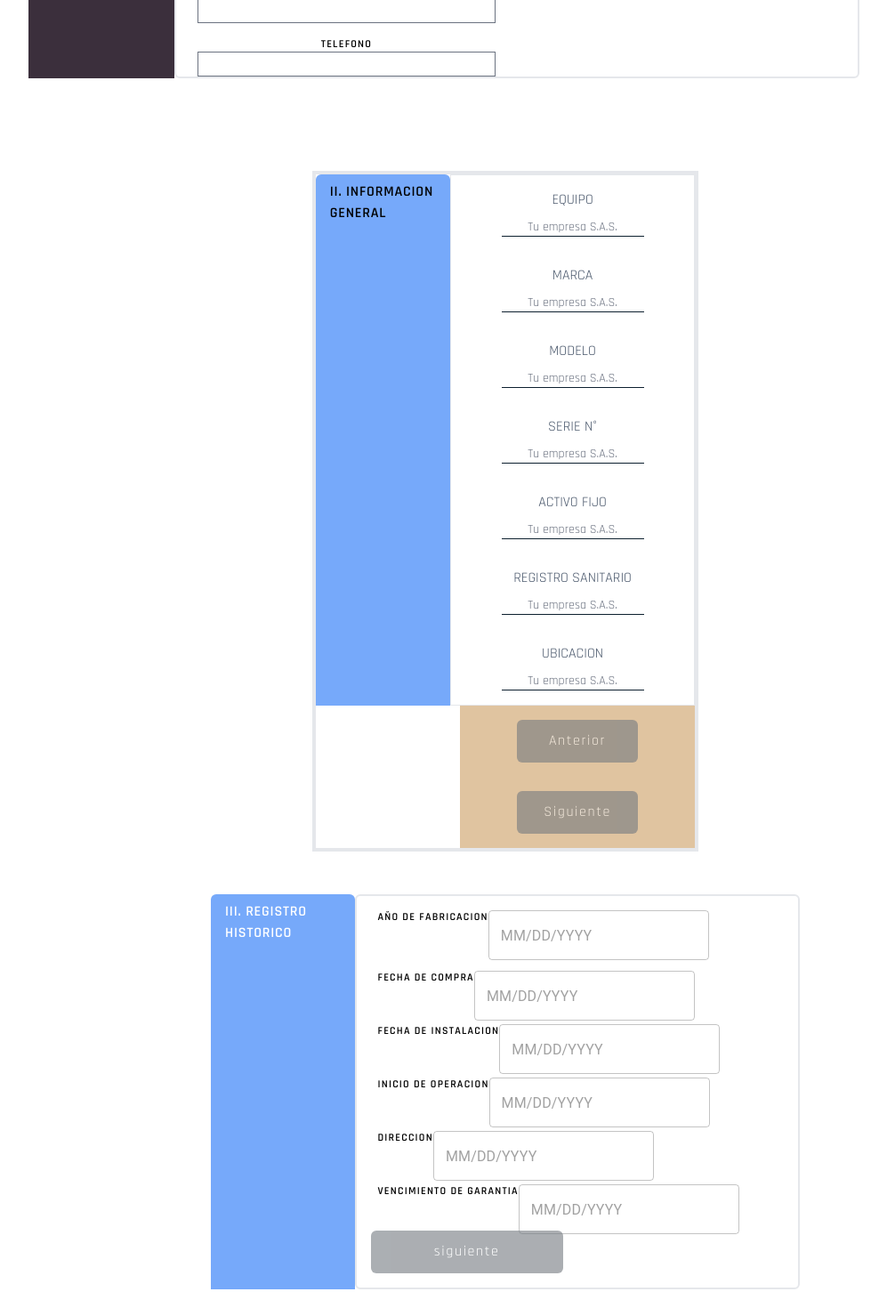
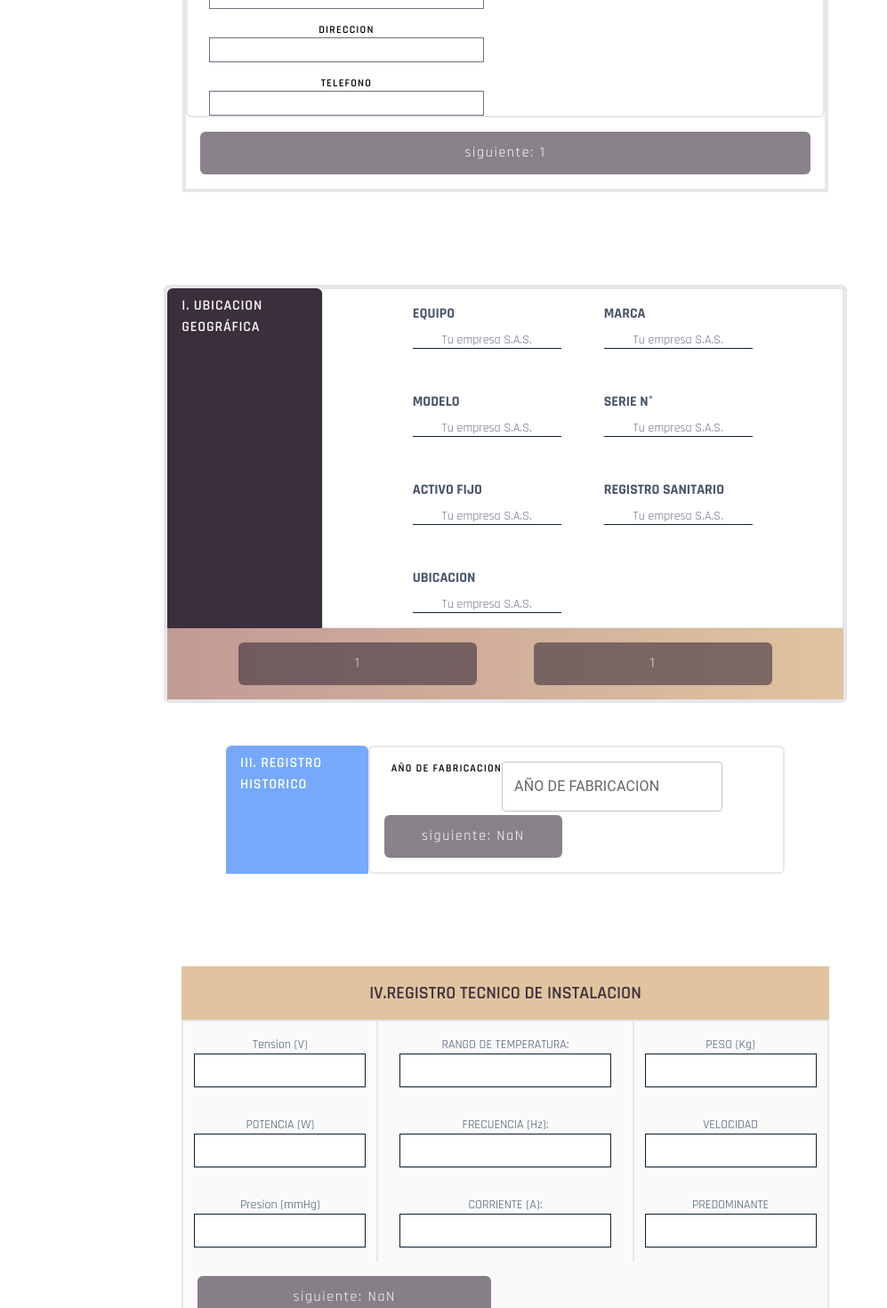
Before and after one commit to ccastri/yc.io, a Next.js app: page /documentos/hdv in a window 1280 px wide. Shown: the part 800-2270 px from the top of the page at 89% size, without its empty margins (72-1069 px from the left). Built offline with nearby package versions, Linux system fonts and the light colour scheme.

Commit message:
Finding my own pace

```diff
--- a/src/app/_components/FormStepper.tsx
+++ b/src/app/_components/FormStepper.tsx
@@ -20,7 +20,7 @@ const FormStepper: React.FC<IFormStep> = ({ setCurrentStep, stepNames, scrollToF
   };
 
   return (
-    <div className='w-[95%] mt-16 h-28 py-2 bg-[#FAFAFA] rounded-md border-2'>
+    <div className='w-[95%] mt-16 h-28 py-2 bg-[#FAFAFA] rounded-md border-2 opacity-10 hover:opacity-100'>
       <ol className="flex h-28  items-center w-full px-4 space-x-2 text-sm font-medium text-center text-gray-500  border-gray-200 rounded-lg shadow-sm dark:text-gray-400 sm:text-base dark:bg-gray-800 dark:border-gray-700 sm:p-4 sm:space-x-4 overflow-x-auto">
         {stepNames.map((step: string, index: number) => (
           <div key={index} onClick={() => handleClick(index)} className={`${!showAllSteps && index > 2 ? 'hidden' : ''}`}>
--- a/src/app/_components/HdvButton.tsx
+++ b/src/app/_components/HdvButton.tsx
@@ -5,14 +5,16 @@ type IFormButton ={
   nextStep?: ()=>void;
   prevStep?: ()=>void;
   title?: string;
+  currentStep?: number;
 }
-const HdvButton:React.FC<IFormButton> = ({onSubmit, title, nextStep, prevStep}) => {
+const HdvButton:React.FC<IFormButton> = ({onSubmit, currentStep, title, nextStep, prevStep}) => {
+  console.log(currentStep)
   return (
     <div className="col-span-5 items-end p-4 h-20">
         <button
-        className='  w-full col-span-5 hover:bg-[#123CD0] bg-[#747a80] hover:opacity-100 opacity-60  transform hover:scale-105 hover:ease-in-out px-4 py-2 rounded-md text-white transition-all duration-200  tracking-widest h-12'
+        className='  w-full col-span-5 hover:bg-[#123CD0] bg-[#3B2F3C] hover:opacity-100 opacity-60  transform hover:scale-105 hover:ease-in-out px-4 py-2 rounded-md text-white transition-all duration-200  tracking-widest h-12'
         onClick={onSubmit || nextStep || prevStep}
-        >{title? title: 'siguiente'}</button>
+        >{title? `${ currentStep!+1}` : `siguiente: ${ currentStep!+1}` }</button>
     </div>
   )
 }
--- a/src/app/_components/HdvI.tsx
+++ b/src/app/_components/HdvI.tsx
@@ -43,7 +43,7 @@ const HdvI:React.FC<stepOne> = ({nextStep, currentStep, onChange, errors}) => {
     console.log('data submitted');
   };
   return (
-    <div className='w-full xl:flex transition-all duration-150 h-full overflow-y-auto mb-20 bg-[#FFF]'>
+    <div className='w-full xl:flex flex-col transition-all duration-150 h-full mb-20 bg-[#FFF] border-4'>
       <div className='px-4 py-2 rounded-t-md flex flex-row bg-[#3B2F3C]'>
       <>{console.log(currentStep)}</>
         <h2 className='w-full text-[#FAFAFA] font-semibold tracking-wider'>I. UBICACION GEOGRÁFICA</h2>
@@ -76,7 +76,10 @@ const HdvI:React.FC<stepOne> = ({nextStep, currentStep, onChange, errors}) => {
         </div>
         <div className='col-span-5' />
       </form>
-        <HdvButton nextStep={nextStep} />
+      <div className='col-span-5'>
+
+        <HdvButton currentStep={currentStep} nextStep={nextStep} />
+      </div>
     </div>
   )
 }
--- a/src/app/_components/HdvII.tsx
+++ b/src/app/_components/HdvII.tsx
@@ -2,17 +2,21 @@
 import { DatePicker } from '@mui/x-date-pickers'
 import React, { ChangeEvent } from 'react'
 import HdvButton from './HdvButton'
-import { SubmitHandler, UseFormRegister, useForm } from 'react-hook-form';
+import { DeepMap, FieldError, SubmitHandler, UseFormRegister, useForm } from 'react-hook-form';
 import { FormFieldConfig } from '../documentos/hdv/page';
 export type stepSecondToLast = {
   prevStep: ()=>void;
   nextStep: ()=>void;
   onChange:(e: ChangeEvent<HTMLInputElement> | ChangeEvent<HTMLSelectElement>)=>void;
   onSubmit: ()=>void;
-  register: UseFormRegister<any>
+  register: any // Use your actual form data type here
   errors: any
+  validation: string | string[]
+    currentStep?: number;
+  // register: UseFormRegister<FormData>; // Use your actual form data type here
+  // errors: DeepMap<FormData, FieldError>
 }
-  const HdvII:React.FC<stepSecondToLast> = ({nextStep, prevStep, onChange, register, errors}) => {
+  const HdvII:React.FC<stepSecondToLast> = ({nextStep, currentStep, prevStep, onChange, register, errors, validation}) => {
 
 
   const formFields: FormFieldConfig[] = [
@@ -26,34 +30,37 @@ export type stepSecondToLast = {
   ];
 
   return (
-    <div className='w-full flex flex-col h-full mb-6 bg-[#FFF] border-4'>
-      <div className='w-full flex h-full bg-[#FFF]'>
-
-        <div className='px-4 py-2 rounded-t-md flex flex-row bg-blue-400'>
-
-      <h2 className ="w-full font-semibold tracking-wider  text-bg[#FFF]"> II. INFORMACION GENERAL</h2>
+    <div className='w-full flex flex-col h-[30%] bg-[#FFF] border-4 rounded-md mb-6'>
+    <div className='w-full xl:flex transition-all duration-150 h-full overflow-y-auto  bg-[#FFF]'><div className='px-4 py-2 rounded-t-md flex flex-row bg-[#3B2F3C]'>
+      <h2 className ="w-full text-[#FAFAFA] font-semibold tracking-wider "> I. UBICACION GEOGRÁFICA</h2>
       </div>
-
-    <form className='grid grid-cols-10 items-center w-full  rounded-b-md h-full '>
-
-      <div className="flex flex-col  col-span-10 items-center px-6 py-4 border  h-full space-y-8">
-        {formFields.map((field, index)=>(
-          <div  key={index}  className=''>
-          <label  className=' text-md text-center flex flex-col  w-auto text-slate-600 mx-auto '>
+            <form action=""
+            className=' w-full  '
+            >
+      <div className="flex flex-col items-center  px-20 py-4 border space-y-8">
+      <div className="col-span-2 grid grid-cols-2 bottom-0 gap-12"> {/* Wrap the form fields in a container with two columns */}
+      {formFields.map((field, index) => (
+        <div key={index} className='h-full bottom-0 border-'>
+          <label className={`text-md font-bold tracking-widetext-center bottom-0 flex flex-col w-full  text-slate-600 mx-auto ${errors[field.name] && 'text-red-500'}`}>
             {field.label}
             <input
-            placeholder='Tu empresa S.A.S.'
-            className={` focus:border-blue-500 focus:outline-none text-center text-sm  pt-2 w-40 text-slate-500 mx-auto border-b border-[#0D202F] `}
-            // name={`${field.name}`}
-             {...register(`${field.name}` , {
-              required: 'Digite el nombre de la empresa a la que pertenece',
+              placeholder="Tu empresa S.A.S."
+              className={`focus:border-blue-500 bottom-0 font-normal h-full focus:outline-none text-center text-sm pt-2 w-full  text-slate-500 mx-auto border-b border-[#0D202F]`}
+              // name={`${field.name}`}
+              {...register(`${field.name}`, {
+                required: `${validation}`,
               })}
-            onChange={()=>{}}
+              onChange={() => {}}
             />
-            {errors[field.name] && <span className="text-red-500 font-semibold text-center text-sm w-36">{errors[field.name]?.message}</span>}
-            </label>
-            </div>
-        ))}
+            {errors[field.name] && (
+              <span className="text-red-500 font-semibold text-center text-sm">
+                {errors[field.name]?.message}
+              </span>
+            )}
+          </label>
+        </div>
+      ))}
+    </div>
       </div>
 
         {/* <div className='col-span-10 '>
@@ -61,17 +68,19 @@ export type stepSecondToLast = {
 
       </form>
         </div>
-          <div className='w-full  flex justify-between relative flex-row h-full'>
-            <div className=' w-[38%]  bg-blue-500 z-50 h-full'/>
-            <div className="w-[62%]  flex flex-col  px-12 bg-[#E0C4A0] ">
-            <div className="  ">
-            <HdvButton title='Anterior ' prevStep={prevStep}/>
+
+
+            <div className="grid grid-cols-2  px-12 bg-gradient-to-r from-[#C29A95] to-[#E0C4A0] ">
+            <div className=" cols-span-1 mx-4 ">
+              {/* fALTA ANIMAR QUE EL CURRENT SE ACTUALICE CON EL SCROLL Y LO QUE
+              USE OBSERVER VEA EN PANTALLA */}
+            <HdvButton title='Anterior '   currentStep={currentStep} prevStep={prevStep}/>
           </div>
-          <div className="  ">
-            <HdvButton title='Siguiente' nextStep={nextStep}/>
+          <div className=" col-span-1 mx-4 ">
+            <HdvButton title='Siguiente'  currentStep={currentStep} nextStep={nextStep}/>
           </div>
           </div>
-        </div>
+
     </div>
   )
 }
--- a/src/app/_components/HdvIII.tsx
+++ b/src/app/_components/HdvIII.tsx
@@ -1,67 +1,77 @@
 'use client'
-import { DatePicker } from '@mui/x-date-pickers'
+
 import React from 'react'
 import HdvButton from './HdvButton'
 import {stepSecondToLast} from './HdvII'
+import { DatePicker } from '@mui/x-date-pickers'
 
-const HdvIII:React.FC<stepSecondToLast> = ({onChange, prevStep, nextStep}) => {
+const HdvIII:React.FC<stepSecondToLast> = ({onChange, prevStep, currentStep, nextStep}) => {
+   console.log(currentStep)
   return (
     <div className='w-full md:flex h-full overflow-y-auto mb-20 bg-[#FFF]'>
     <div className='px-4 py-2 rounded-t-md flex flex-row bg-blue-400'>
       <h2 className ="w-full font-semibold tracking-wider text-[#fff] "> III. REGISTRO HISTORICO</h2>
       </div>
             <form action=""
+
             className='grid grid-cols-10 w-full border-2  rounded-md h-auto'
             >
 
       <div className=" col-span-10 space-y-8 py-4 px-6 ">
-        <div className=' flex flex-wrap'>
+        <div className=' flex flex-wrap'  >
         <label className='font-semibold tracking-widest h-7 text-center text-xs'>AÑO DE FABRICACION
 
-        <DatePicker onChange={()=>{onChange}}/>
+        <DatePicker
+        label='AÑO DE FABRICACION'
+        key="datePicker1"
+      //   defaultValue={dayjs('2022-04-17')}
+        onChange={()=>{onChange}}/>
         </label>
         </div>
-           <div className=' flex flex-wrap'>
+        </div>
+        <HdvButton />
+          </form>
+
+         </div>
+    )
+  }
+
+  export default HdvIII
+        {/* </div>
+           {/* <div className=' flex flex-wrap'  >
         <label className='font-semibold tracking-widest h-7 text-center pt-2 text-xs'>FECHA DE COMPRA
 
-        <DatePicker onChange={()=>{onChange}}/>
+        <DatePicker
+        label= 'FECHA DE COMPRA     '
+        key="datePicker2" onChange={()=>{onChange}}/>
 
         </label>
         </div>
            <div className=' flex flex-wrap'>
         <label className='font-semibold tracking-widest h-7 text-center pt-2 text-xs'>FECHA DE INSTALACION
 
-        <DatePicker onChange={()=>{onChange}}/>
+        <DatePicker  key="datePicker3" onChange={()=>{onChange}}/>
 
         </label>
         </div>
-           <div className=' flex w-full'>
+           <div className=' flex w-full' >
         <label className='font-semibold tracking-widest h-7 text-center pt-2 text-xs'>INICIO DE OPERACION
 
-        <DatePicker onChange={()=>{onChange}}/>
+        <DatePicker  key="datePicker4" onChange={()=>{onChange}}/>
 
         </label>
         </div>
-           <div className=' flex flex-wrap'>
+           <div className=' flex flex-wrap' >
         <label className='font-semibold tracking-widest h-7 text-center pt-2 text-xs'>DIRECCION
 
-        <DatePicker onChange={()=>{onChange}}/>
+        <DatePicker  key="datePicker5" onChange={()=>{onChange}}/>
 
         </label>
         </div>
-           <div className=' flex flex-wrap'>
+           <div className=' flex flex-wrap'  >
         <label className='font-semibold tracking-widest h-7 text-center pt-2 text-xs'>VENCIMIENTO DE GARANTIA
 
 
-        <DatePicker onChange={()=>{onChange}}/>
+        <DatePicker key="datePicker6" onChange={()=>{onChange}}/>
         </label>
-        </div>
-      </div>
-      <HdvButton />
-        </form>
-
-       </div>
-  )
-}
-
-export default HdvIII
+        </div> */}
--- a/src/app/documentos/hdv/page.tsx
+++ b/src/app/documentos/hdv/page.tsx
@@ -411,7 +411,9 @@ const hdvElementList = [
 // {name:'', component:HdvXII},
 
 ]
-const names: string[]= []
+const validation: string[]= [
+  'este campo es obligatorio'
+]
 const stepNames = hdvElementList.map(field=> ( field.name))
 console.log(stepNames)
 export type FormFieldConfig = {
@@ -422,6 +424,14 @@ export type FormFieldConfig = {
   // onChange:() => void;
   // You can add more properties like placeholder, required, etc. as needed
 }
+const getVisibleElementIndex = (entries:any) => {
+  for (const entry of entries) {
+    if (entry.isIntersecting) {
+      return parseInt(entry.target.getAttribute('data-index'), 10);
+    }
+  }
+  return -1;
+};
 
 // const hdvElementsList = [
 //   {
@@ -468,12 +478,15 @@ export type FormFieldConfig = {
 // ];
 
 const Page = () => {
+
+
   //! Multi step form:
   const [formStep, setFormStep] = useState<number>(0);
   const nextFormStep = () => {
   setFormStep((currentStep) => {
     const nextStep = currentStep + 1;
     scrollToForm(nextStep); // Scroll to the next step
+ localStorage.setItem('formStep', nextStep.toString()); // Store the previous step in localStorage
     return nextStep; // Return the updated value of currentStep
   });
 };
@@ -481,9 +494,17 @@ const Page = () => {
   setFormStep((currentStep) => {
     const prevStep = currentStep - 1;
     scrollToForm(prevStep); // Scroll to the next step
+     localStorage.setItem('formStep', prevStep.toString()); // Store the previous step in localStorage
     return prevStep; // Return the updated value of currentStep
   });
 };
+
+ useEffect(() => {
+    const storedFormStep = localStorage.getItem('formStep');
+    if (storedFormStep) {
+      setFormStep(parseInt(storedFormStep, 10));
+    }
+  }, []);
 
   // const methods = useForm<User>();
 
@@ -508,28 +529,38 @@ const Page = () => {
     }
   };
 //! UseObserveHook
+
   // const elementIds = hdvElementList.map((_, index) => `${index}`);
-  // const { setElements, entries} = useObserver({
-  //   threshold:0.2, root:null
-  // })
+ const handleIntersection = (entries: IntersectionObserverEntry[]) => {
+    const visibleIndex = getVisibleElementIndex(entries);
+    if (visibleIndex !== -1) {
+      setFormStep(visibleIndex);
+    }
+  };
+
+  const { setElements, entries } = useObserver({
+    threshold: 0.2,
+    root: null,
+    callback: handleIntersection, // Pass the handleIntersection function as the callback
+  });
   const elementsRefs = useRef<(HTMLDivElement | null)[]>([]);
   const mainContainerRef = useRef<(HTMLDivElement | null)>(null);
 
-  // useEffect(() => {
-  //   // When the component mounts, populate elementsRefs with refs to each element
-  //   elementsRefs.current = elementsRefs.current.slice(0, hdvElementList.length).map((_, index) => elementsRefs.current[index] || null);
-  // }, []);
+  useEffect(() => {
+    // When the component mounts, populate elementsRefs with refs to each element
+    elementsRefs.current = elementsRefs.current.slice(0, hdvElementList.length).map((_, index) => elementsRefs.current[index] || null);
+  }, []);
 
-  // useEffect(() => {
-  //   // When the observer entries change, update the visibility of components
-  //   entries.forEach((entry, index) => {
-  //     if (entry.intersectionRatio > 0.05) {
-  //       elementsRefs.current[index]?.classList.remove('hidden');
-  //     } else {
-  //       elementsRefs.current[index]?.classList.add('hidden');
-  //     }
-  //   });
-  // }, [entries]);
+  useEffect(() => {
+    // When the observer entries change, update the visibility of components
+    entries.forEach((entry, index) => {
+      if (entry.intersectionRatio > 0.05) {
+        elementsRefs.current[index]?.classList.remove('hidden');
+      } else {
+        elementsRefs.current[index]?.classList.add('hidden');
+      }
+    });
+  }, [entries]);
   // const svgCode = `<svg xmlns="http://www.w3.org/2000/svg" viewBox="0 0 1440 320"><path fill="#0099ff" fill-opacity="1" d="M0,256L21.8,234.7C43.6,213,87,171,131,149.3C174.5,128,218,128,262,154.7C305.5,181,349,235,393,229.3C436.4,224,480,160,524,165.3C567.3,171,611,245,655,277.3C698.2,309,742,299,785,288C829.1,277,873,267,916,234.7C960,203,1004,149,1047,149.3C1090.9,149,1135,203,1178,197.3C1221.8,192,1265,128,1309,112C1352.7,96,1396,128,1418,144L1440,160L1440,320L1418.2,320C1396.4,320,1353,320,1309,320C1265.5,320,1222,320,1178,320C1134.5,320,1091,320,1047,320C1003.6,320,960,320,916,320C872.7,320,829,320,785,320C741.8,320,698,320,655,320C610.9,320,567,320,524,320C480,320,436,320,393,320C349.1,320,305,320,262,320C218.2,320,175,320,131,320C87.3,320,44,320,22,320L0,320Z"></path></svg>`;
   return (
     <>
@@ -572,12 +603,13 @@ const Page = () => {
           register={register}
           errors={errors}
           onChange={handleChange}
+          validation={validation[0]}
           />
         </div>
           )
 })}
     </div>
-      <div className='sticky  rounded bottom-0 w-full z-10'><svg xmlns="http://www.w3.org/2000/svg" viewBox="0 0 1440 320"><path fill="#123CD0" fill-opacity="1" d="M0,256L21.8,234.7C43.6,213,87,171,131,149.3C174.5,128,218,128,262,154.7C305.5,181,349,235,393,229.3C436.4,224,480,160,524,165.3C567.3,171,611,245,655,277.3C698.2,309,742,299,785,288C829.1,277,873,267,916,234.7C960,203,1004,149,1047,149.3C1090.9,149,1135,203,1178,197.3C1221.8,192,1265,128,1309,112C1352.7,96,1396,128,1418,144L1440,160L1440,320L1418.2,320C1396.4,320,1353,320,1309,320C1265.5,320,1222,320,1178,320C1134.5,320,1091,320,1047,320C1003.6,320,960,320,916,320C872.7,320,829,320,785,320C741.8,320,698,320,655,320C610.9,320,567,320,524,320C480,320,436,320,393,320C349.1,320,305,320,262,320C218.2,320,175,320,131,320C87.3,320,44,320,22,320L0,320Z"></path></svg></div>
+      <div className='sticky  rounded bottom-0 w-full z-10'><svg xmlns="http://www.w3.org/2000/svg" viewBox="0 0 1440 320"><path fill="#123CD0" fillOpacity="1" d="M0,256L21.8,234.7C43.6,213,87,171,131,149.3C174.5,128,218,128,262,154.7C305.5,181,349,235,393,229.3C436.4,224,480,160,524,165.3C567.3,171,611,245,655,277.3C698.2,309,742,299,785,288C829.1,277,873,267,916,234.7C960,203,1004,149,1047,149.3C1090.9,149,1135,203,1178,197.3C1221.8,192,1265,128,1309,112C1352.7,96,1396,128,1418,144L1440,160L1440,320L1418.2,320C1396.4,320,1353,320,1309,320C1265.5,320,1222,320,1178,320C1134.5,320,1091,320,1047,320C1003.6,320,960,320,916,320C872.7,320,829,320,785,320C741.8,320,698,320,655,320C610.9,320,567,320,524,320C480,320,436,320,393,320C349.1,320,305,320,262,320C218.2,320,175,320,131,320C87.3,320,44,320,22,320L0,320Z"></path></svg></div>
           </>
   )
 }
```
Also changed, not shown: src/app/_components/HdvV.tsx (+10 -7 lines).
